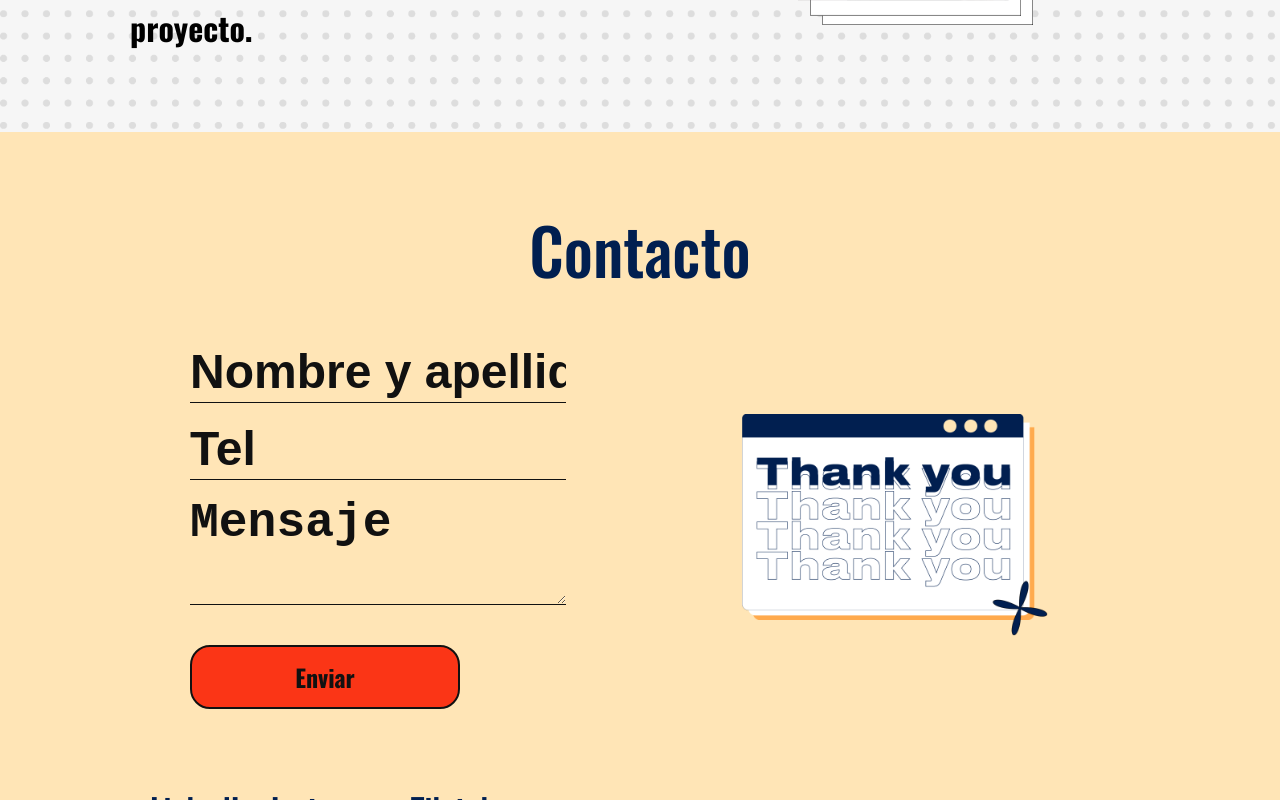
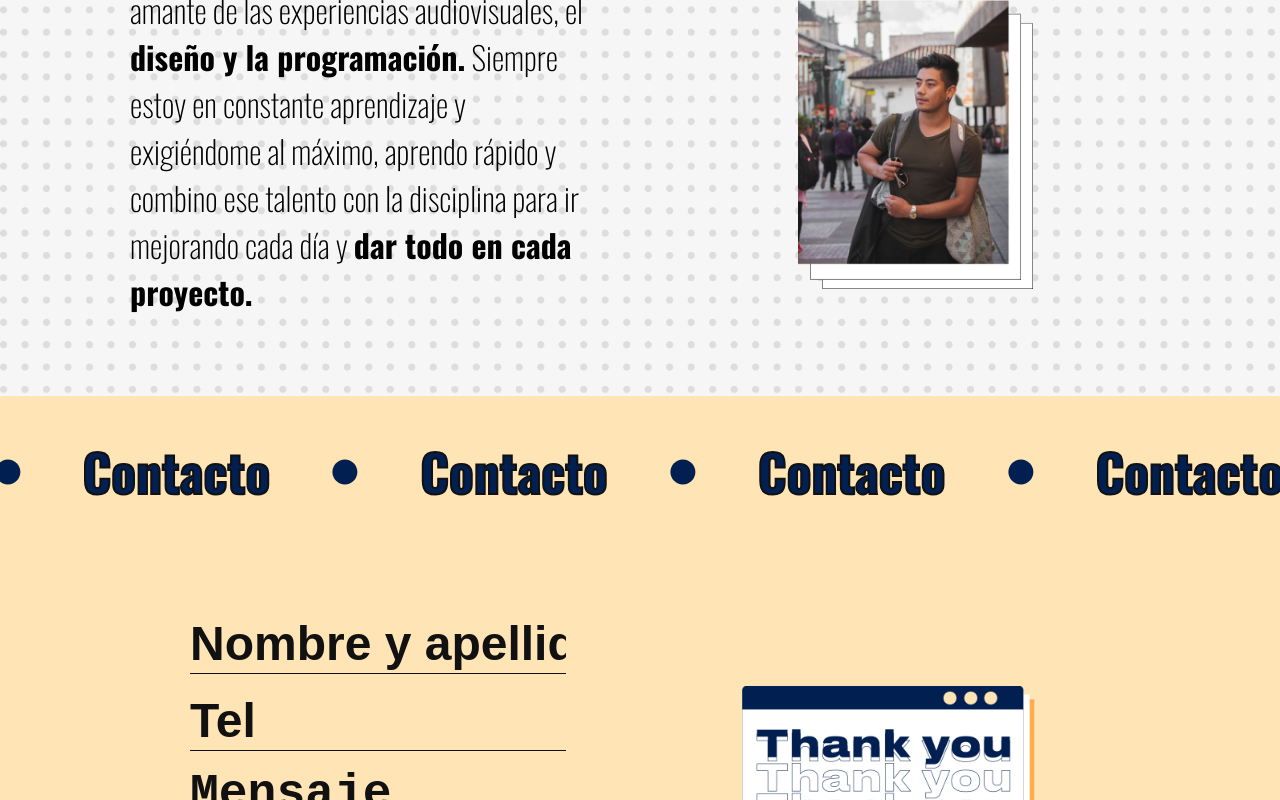
Before and after one commit to steventapiero24/portfolio, a React (Create React App) app in the folder misitio/: page / in a window 1280 px wide. Shown: the part 3340-4140 px from the top of the page. Built offline with nearby package versions, Linux system fonts and the light colour scheme.

Commit message:
responsive

```diff
--- a/misitio/src/App.css
+++ b/misitio/src/App.css
@@ -62,6 +62,13 @@ button {
 a {
   font-family: "Oswald", serif;
 }
+@media (max-width: 450px) {
+  .contact__container-info-form button {
+    font-size: 14px !important;
+    padding: 10px !important;
+    width: 100px !important;
+  }
+}
 
 body {
     animation-name: slideInBody;
--- /dev/null
+++ b/misitio/src/components/ContacSlider/ContactSlider.jsx
@@ -0,0 +1,56 @@
+import React, { useEffect, useRef } from "react";
+import gsap from "gsap";
+import { ScrollTrigger } from "gsap/ScrollTrigger";
+import LensIcon from '@mui/icons-material/Lens';
+import "./contacSlider.css";
+
+gsap.registerPlugin(ScrollTrigger); // 💡 ¡Registra el plugin!
+
+const ContactSlider = () => {
+  const textWrapperRef = useRef(null);
+
+  useEffect(() => {
+    if (!textWrapperRef.current) return;
+
+    gsap.fromTo(
+      textWrapperRef.current,
+      { x: "1%" },
+      {
+        x: "-10%",
+        ease: "none",
+        duration: 1,
+        scrollTrigger: {
+          trigger: textWrapperRef.current,
+          start: "top bottom",
+          end: "bottom top",
+          scrub: 1,
+          markers: true,
+        },
+      }
+    );
+  }, []);
+
+  return (
+    <section className="demo-text">
+      <div className="wrapper text" ref={textWrapperRef}>
+        Contacto
+        <LensIcon sx={{ fontSize: 30 }}/>
+        Contacto
+        <LensIcon sx={{ fontSize: 30 }}/>
+        Contacto
+        <LensIcon sx={{ fontSize: 30 }}/>
+        Contacto
+        <LensIcon sx={{ fontSize: 30 }}/>
+        Contacto
+        <LensIcon sx={{ fontSize: 30 }}/>
+        Contacto
+        <LensIcon sx={{ fontSize: 30 }}/>
+        Contacto
+        <LensIcon sx={{ fontSize: 30 }}/>
+        Contacto
+      </div>
+    </section>
+  );
+};
+
+export default ContactSlider;
--- /dev/null
+++ b/misitio/src/components/ContacSlider/contacSlider.css
@@ -0,0 +1,20 @@
+.demo-text {
+    overflow: hidden;
+    height: 200px;
+    display: flex;
+    align-items: center;
+  }
+
+  .wrapper.text {
+    font-size: clamp(2rem, 4vw, 16rem);
+    -webkit-text-stroke: 2px var(--color-texto);
+    line-height: 1;
+    font-weight: 900;
+    white-space: nowrap;
+    will-change: transform;
+    display: flex;
+    justify-content: center;
+    align-items: center;
+    gap: 60px;
+    color: var(--color-segundario);
+  }
--- a/misitio/src/components/Contacto/Contacto.css
+++ b/misitio/src/components/Contacto/Contacto.css
@@ -12,6 +12,7 @@
     display: flex;
     flex-direction: column;
     align-items: center;
+    justify-content: center;
     height: 100%;
 }
 .contact__container-slider {
@@ -111,21 +112,32 @@
     justify-content: center;
 }
 
-.horizontal-scrolling-items {
-    display: flex;
-    font-size: 40px;
-    width: 100%;
-    animation-name: infiniteScroll;
-    animation-duration: 20s;
-    animation-iteration-count: infinite;
-    animation-timing-function: linear;
-    font-size: 3rem;
-  }
-  .horizontal-scrolling-items__item {
-    white-space: nowrap;
-  }
-
-  @keyframes infiniteScroll {
-    from {transform: translateX(0)}
-    to {transform: translateX(-50%)}
-  }
+@media (max-width: 450px) {
+    .contact__container {
+        padding: 10px;
+    }
+    .contact__container-info {
+        flex-direction: column;
+        gap: 30px;
+        height: 100%;
+    }
+    .contact__container-info-form {
+        width: 100%;
+    }
+    .contact__container-info-form input, textarea {
+        font-size: 20px;
+        min-height: 48px;
+    }
+    .contact__container-info-image {
+        width: 100%;
+    }
+    .contact__container-info-image img {
+        width: 90%;
+    }
+    .contact__container-social {
+        padding: 10px;
+    }
+    .contact__container-social-links a {
+        font-size: 18px;
+    }
+}
--- a/misitio/src/components/Contacto/Contacto.jsx
+++ b/misitio/src/components/Contacto/Contacto.jsx
@@ -2,19 +2,13 @@ import React from "react";
 import "../Contacto/Contacto.css";
 import EsferasComponent from "../ImageComponent";
 import Thankyou from "../../assets/thankyou.png";
+import ContactSlider from "../ContacSlider/ContactSlider";
 
 const Contacto = () => {
   return (
     <div className="contact" id="contacto">
-      <div className="contact__container-mobil">
-        <div className="horizontal-scrolling-items">
-            contacto
-        </div>
-      </div>
+        <ContactSlider/> {ContactSlider}
       <div className="contact__container">
-        <div className="contact__container-slider">
-            <span>Contacto</span>
-        </div>
         <div className="contact__container-info">
           <div className="contact__container-info-form">
             <form action="">
--- a/misitio/src/components/Header/Header.css
+++ b/misitio/src/components/Header/Header.css
@@ -94,8 +94,30 @@
 }
 
 @media (max-width: 450px) {
+  .header-titulo__container  {
+    display: flex;
+    flex-direction: column;
+    flex-direction: column-reverse !important;
+    width: 400px;
+  }
+  .container-header {
+    width: 400px;
+  }
+  .header-titulo p {
+    width: 400px !important;
+    text-align: center !important;
+  }
+  .header-parrafo {
+    width: 400px !important;
+  }
   .header-parrafo p {
     right: 30px;
     text-align: center;
   }
+  .header-titulo h2, .header-titulo h3 {
+    text-align: center;
+  }
+  .header-titulo h2 {
+    margin-top: -12px;
+  }
 }
--- a/misitio/src/components/Nav/Nav.css
+++ b/misitio/src/components/Nav/Nav.css
@@ -15,6 +15,7 @@
 @media (max-width: 450px) {
     .container-menu {
         justify-content: space-around;
+        width: 400px;
     }
 }
 
@@ -64,7 +65,6 @@
 }
 .menu a:hover {
     color: var(--color-principal);
-    transform: translateY(-3px);
 }
 .menu ul {
     display: flex;
--- a/misitio/src/components/Skills/skills.css
+++ b/misitio/src/components/Skills/skills.css
@@ -3,7 +3,7 @@
     z-index: 200;
     background-color: white;
     height: 60vh;
-    margin-top: 82vh;
+    margin-top: 115vh;
 }
 .containers__skills {
     display: flex;
--- a/misitio/src/components/SobreMi/Sobremi.css
+++ b/misitio/src/components/SobreMi/Sobremi.css
@@ -51,3 +51,21 @@
     width: 50%;
     transform: translateY(40px);
 }
+
+@media (max-width: 450px) {
+    .sobremi {
+        margin-top: 10vh;
+    }
+    .sobremi__container {
+        padding: 10px;
+        opacity: 1;
+    }
+    .sobremi__container-info {
+        flex-direction: column;
+        gap: 20px;
+    }
+    .sobremi__container-info-description p {
+        font-size: 20px;
+        text-align: center;
+    }
+}
```
